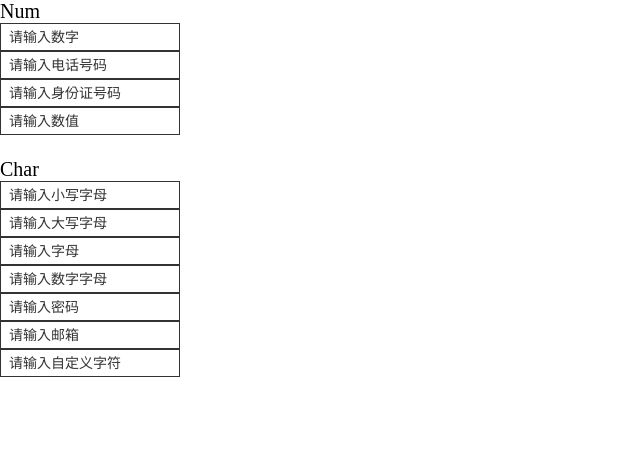
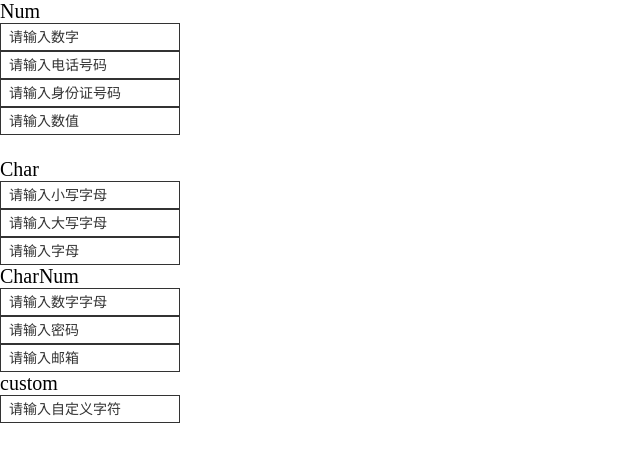
Before and after one commit to chenchuanjiang/vue-keyboard, a Vue app: page / in a window 1280 px wide. Shown: the top 462 px of the page, without its empty margins (0-640 px from the left). Built offline with nearby package versions, Linux system fonts and the light colour scheme.

Commit message:
chore(src): update app.vue

```diff
--- a/src/App.vue
+++ b/src/App.vue
@@ -11,11 +11,11 @@
         <span class="clickMe" @click="showKeyboard5">{{ lowerCharaterVal }}</span>
         <span class="clickMe" @click="showKeyboard6">{{ upperCharaterVal }}</span>
         <span class="clickMe" @click="showKeyboard7">{{ charaterVal }}</span>
-
+        CharNum
         <span class="clickMe" @click="showKeyboard10">{{ charNumVal }}</span>
         <span class="clickMe" @click="showKeyboard9">{{ passwordVal }}</span>
         <span class="clickMe" @click="showKeyboard8">{{ emailVal }}</span>
-
+        custom
         <span class="clickMe" @click="showKeyboard11">{{ customVal }}</span>
   </div>
 </template>
```
